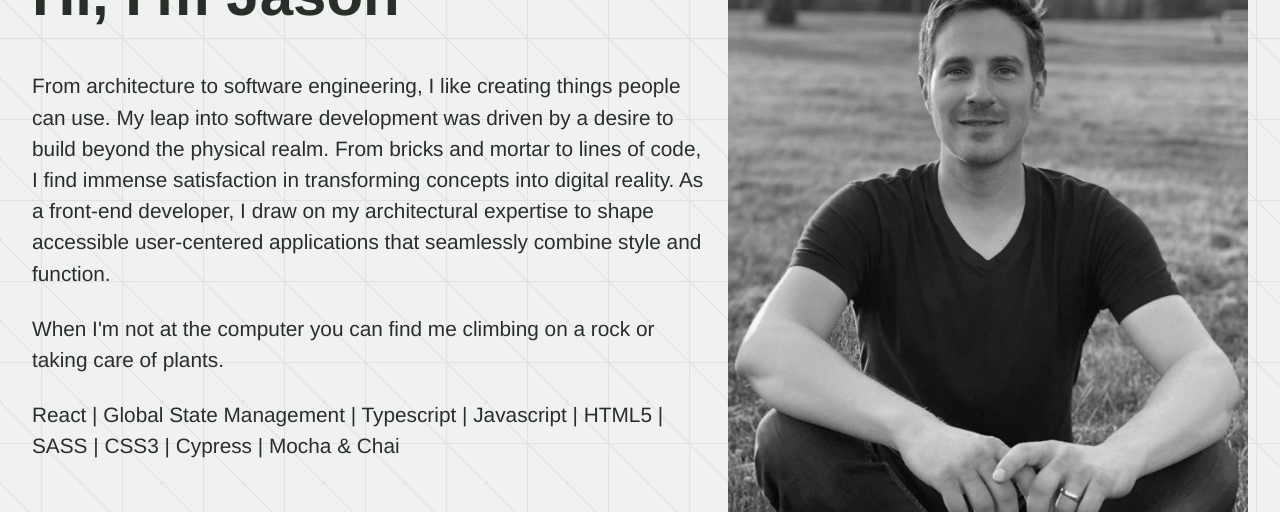
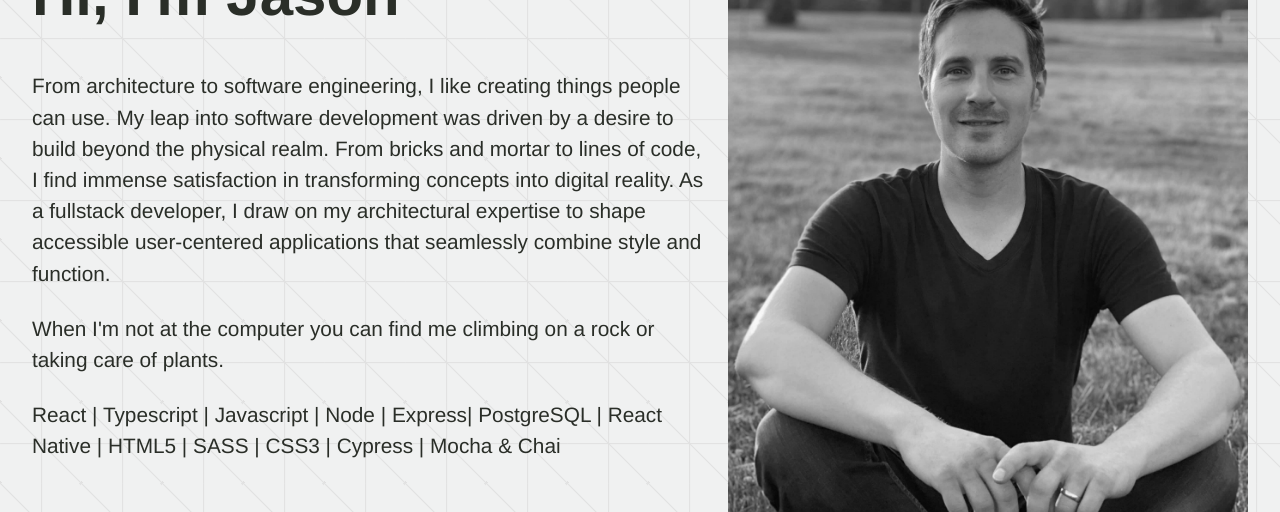
Before and after one commit to jalbe0076/ja-website, a React (Create React App) app: page / in a window 1280 px wide. Shown: the part 246-758 px from the top of the page. Built offline with nearby package versions, Linux system fonts and the light colour scheme.

Commit message:
Adjust tech skills and update resume

```diff
--- a/src/Components/About/About.tsx
+++ b/src/Components/About/About.tsx
@@ -20,11 +20,11 @@ const About = () => {
     <div className="about-container" id='about'>
       <div ref={aboutRef} className={`about-content ${isVisible ? 'animate-fade-in' : ''}`}>
         <h2 className="sub-title-greet">Hi, I'm Jason</h2>
-        <p>From architecture to software engineering, I like creating things people can use. My leap into software development was driven by a desire to build beyond the physical realm. From bricks and mortar to lines of code, I find immense satisfaction in transforming concepts into digital reality. As a front-end developer, I draw on my architectural expertise to shape accessible user-centered applications that seamlessly combine style and function.</p>
+        <p>From architecture to software engineering, I like creating things people can use. My leap into software development was driven by a desire to build beyond the physical realm. From bricks and mortar to lines of code, I find immense satisfaction in transforming concepts into digital reality. As a fullstack developer, I draw on my architectural expertise to shape accessible user-centered applications that seamlessly combine style and function.</p>
         <br/>
         <p>When I'm not at the computer you can find me climbing on a rock or taking care of plants.</p>
         <br/>
-        <p>React | Global State Management | Typescript | Javascript | HTML5 | SASS | CSS3 | Cypress | Mocha & Chai</p>
+        <p>React | Typescript | Javascript | Node | Express| PostgreSQL | React Native | HTML5 | SASS | CSS3 | Cypress | Mocha & Chai</p>
       </div>
       <div ref={aboutRef} className={`profile-img-container ${isVisible ? 'animate-fade-in' : ''}`}>
         <img className="profile-img" src={`${process.env.PUBLIC_URL + './images/profile-pic.jpeg'}`} alt='jason sitting cross-legged in a grass field' />
--- a/src/Components/Nav/Nav.tsx
+++ b/src/Components/Nav/Nav.tsx
@@ -71,7 +71,7 @@ const Nav = ({isDark, setIsDark}: NavProps) => {
         <nav className='nav-link-container'>
           <Link to='/#about' role='menuitem' className='menu-link about' onClick={handleLinkClick}>About</Link>
           <Link to='/#projects' role='menuitem' className='menu-link projects'  onClick={handleLinkClick}>Projects</Link>
-          <Link to='https://drive.google.com/file/d/1nype4yKJtWHic7QLyDYeoa9KfIu2N0vE/view?usp=sharing' role='menuitem' className='menu-link resume'  onClick={handleLinkClick} target="_blank">Resume</Link>
+          <Link to='https://drive.google.com/file/d/1cMRJ-KYIzMxVD34dOGVp7zgpfZQlSWGJ/view?usp=drive_link' role='menuitem' className='menu-link resume'  onClick={handleLinkClick} target="_blank">Resume</Link>
           <Link to='/#contact' role='menuitem' className='menu-link contact'  onClick={handleLinkClick}>Contact</Link>
         </nav>
       </aside>
```
